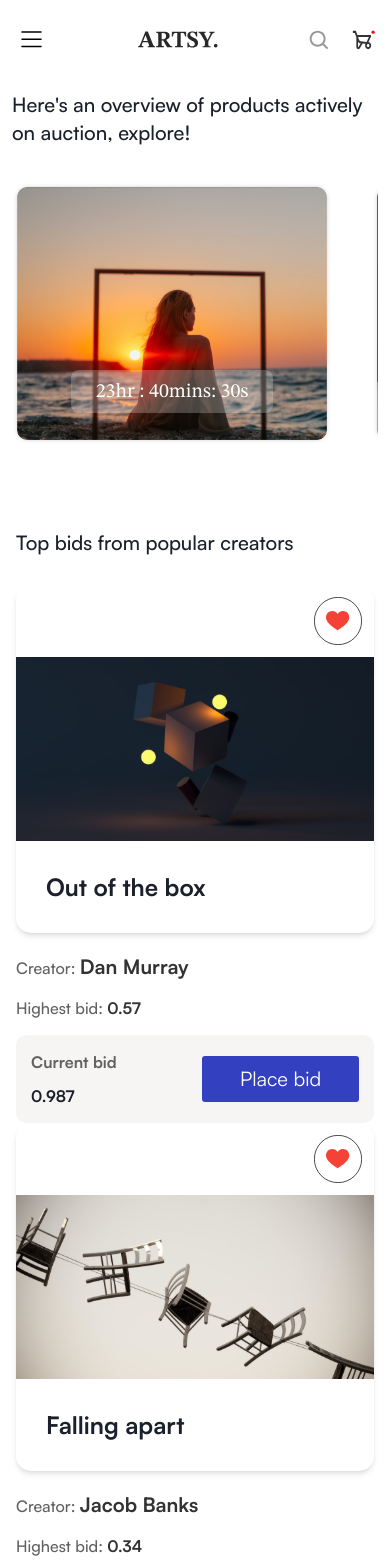
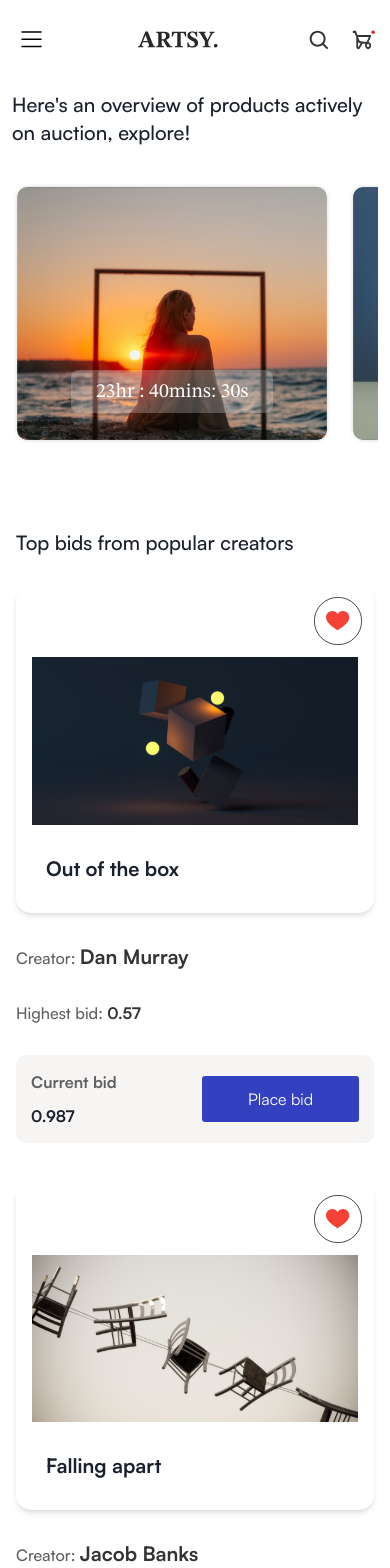
Before and after one commit to shadrxcc/artsy, a React (Vite) app: page /auction in a window 390 px wide. Shown: the top 1568 px of the page. Built offline with nearby package versions, Linux system fonts and the light colour scheme; a web font is replaced by a local one.

Commit message:
adjust spacings

```diff
--- a/src/components/data.jsx
+++ b/src/components/data.jsx
@@ -1,4 +1,5 @@
 import search from "../assets/searchicon.svg";
+import searchmenu from "../assets/search-icon.svg";
 import cart from "../assets/carticon.svg";
 import { v4 as uuid } from "uuid";
 import boolean from "../assets/lady-sleep-1.png";
@@ -57,7 +58,7 @@ export const navlink = [
 
 export const icons = [
   {
-    icon: search,
+    icon: searchmenu,
   },
   {
     icon: cart,
--- a/src/components/drop.jsx
+++ b/src/components/drop.jsx
@@ -5,7 +5,7 @@ import { Statusbtn } from "./button";
 const Drop = () => {
   return (
     <div>
-      <div className="p-4 flex flex-col gap-y-12 lg:gap-y-32">
+      <div className="p-6 flex flex-col gap-y-12 lg:gap-y-32">
         {dropsdata.map((drop) => {
           const hour = Math.floor(Math.random() * 24);
           const mins = Math.floor(Math.random() * 60);
--- a/src/components/dropdata.jsx
+++ b/src/components/dropdata.jsx
@@ -7,7 +7,7 @@ export const dropsdata = [
   {
     id: "1",
     title: "Eyo: Eko for show",
-    creator: "aliya minat",
+    creator: "Aliya Minat",
     date: "November 21 at 11am WAT",
     url: drop1,
     status: "UPCOMING",
--- a/src/components/featuredproduct.jsx
+++ b/src/components/featuredproduct.jsx
@@ -16,7 +16,7 @@ const Featuredproduct = ({ image,  title, desc }) => {
           {title}
         </p>
         <button className="md:hidden absolute pb-3 pr-10 right-0 bottom-0 ">
-          <img className="max-[280px]:w-[3em]" src={button} alt="" />
+          <img className="max-[280px]:w-[2em]" src={button} alt="" />
         </button>
       </div>
 
--- a/src/components/overview.jsx
+++ b/src/components/overview.jsx
@@ -19,7 +19,7 @@ const Overview = () => {
                 const sec = Math.floor(Math.random() * 60);
 
                 return (
-                  <div key={auction.id} className="inline-block relative mr-10">
+                  <div key={auction.id} className="inline-block relative max-[280px]:mr-0 mr-4 lg:mr-10">
                     <div>
                       <img className="w-[20em] lg:w-[27em]" src={auction.url} alt="" />
                       <div className="absolute w-[202px] lg:w-[340px] rounded-lg flex justify-center items-center mb-[2em] m-auto h-[43px] lg:h-[85px] bg-timestamp left-0 right-0 bottom-0">
--- a/src/components/productdetails.jsx
+++ b/src/components/productdetails.jsx
@@ -76,7 +76,7 @@ const Productdetails = () => {
   };
 
   return (
-    <div className="px-4 flex flex-col gap-y-20 md:px-10 mx-auto">
+    <div className="px-6 flex flex-col gap-y-20 md:px-10 mx-auto">
       <div className="flex flex-col md:flex-row justify-center">
         <div
           className="w-full h-[50vh] md:h-auto lg:w-1/4 bg-cover bg-center bg-no-repeat"
@@ -202,7 +202,7 @@ const Productdetails = () => {
                   to={`/product-details/${collection.id}`}
                   key={collection.id}
                 >
-                  <div className="inline-block p-9 border-[1px] border-black mr-[40px]">
+                  <div className="inline-block p-6 border-[1px] border-black mr-[40px]">
                     <div className="flex flex-col">
                       <div>
                         {" "}
--- a/src/components/topbid.jsx
+++ b/src/components/topbid.jsx
@@ -10,19 +10,19 @@ const Topbid = () => {
         <p className="text-xl lg:text-[36px] font-medium">
           Top bids from popular creators
         </p>
-        <div className="flex flex-col md:flex-row gap-x-[95px]">
+        <div className="flex flex-col gap-y-[40px] md:flex-row gap-x-[95px]">
           {auctionsdata.bids.map((bid) => {
             return (
-              <div className="flex flex-col gap-y-[20px] md:gap-y-[45px]" key={bid.id}>
+              <div className="flex flex-col gap-y-[30px] md:gap-y-[45px]" key={bid.id}>
                 <div className="bg-white rounded-[15px] shadow-md">
                   <div className="p-[12px] flex justify-end">
                     <img className="w-12" src={like} alt="" />
                   </div>
-                  <img className="w-[23em] lg:w-[26em]" src={bid.url} alt="" />
-                  <p className="text-2xl p-[30px] font-bold">{bid.name}</p>
+                  <img className="w-[23em] px-4 md:px-0 lg:w-[26em]" src={bid.url} alt="" />
+                  <p className="text-xl md:text-2xl p-[30px] font-bold">{bid.name}</p>
                 </div>
 
-                <div className="flex flex-col gap-y-[15px] md:gap-y-[30px]">
+                <div className="flex flex-col gap-y-[30px]">
                   <p className="md:text-xl font-medium text-[#616161]">
                     Creator:{" "}
                     <span className="text-xl text-[#333333] font-bold">
@@ -46,7 +46,7 @@ const Topbid = () => {
                       </p>
                     </span>
 
-                    <button className="bg-[#3341C1] rounded-[3px] text-white text-xl max-[280px]:w-[115px] w-[157px] h-[46px] lg:w-[247px] lg:h-[73px]">
+                    <button className="bg-[#3341C1] rounded-[3px] text-white text-base md:text-xl max-[280px]:w-[115px] w-[157px] h-[46px] lg:w-[247px] lg:h-[73px]">
                       Place bid
                     </button>
                   </div>
--- a/src/pages/drops.jsx
+++ b/src/pages/drops.jsx
@@ -10,7 +10,7 @@ const Drops = () => {
         <p className="text-lg lg:text-[32px] text-center w-[291px] md:w-full text-[#616161]">
           Turn on notifications so that no drops will miss you.
         </p>
-        <button className="w-[262px] lg:w-[420px] h-[52px] lg:h-[84px] bg-transparent border-[1px] border-black text-[22px] lg:text-[32px] font-medium">
+        <button className="max-[280px]:w-[215px] w-[262px] lg:w-[420px] max-[280px]:h-[45px] h-[52px] lg:h-[84px] bg-transparent border-[1px] border-black text-xl lg:text-[32px] font-medium">
           Notify me
         </button>
       </span>
```
Also changed, not shown: src/assets/search-icon.svg (added).
